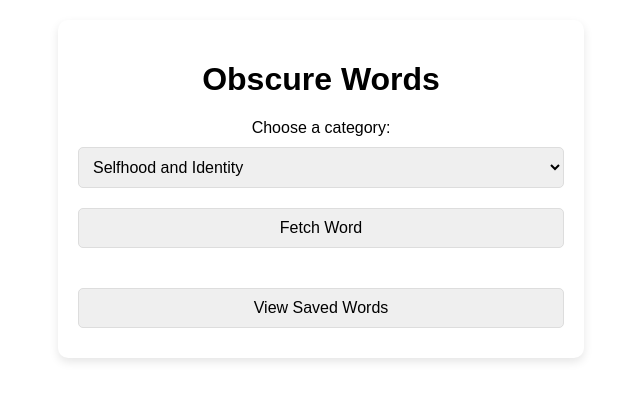
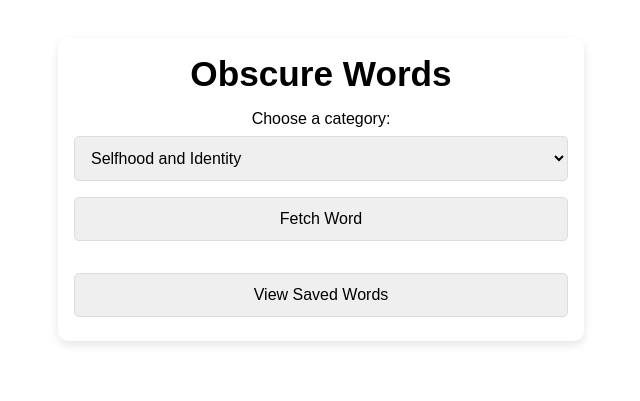
Before and after one commit to faith-gow/final2, a website with bundled scripts: page index.html in a window 1280 px wide. Shown: the part 211-612 px from the top of the page, without its empty margins (319-959 px from the left). Built offline with nearby package versions, Linux system fonts and the light colour scheme.

Commit message:
accessibility

```diff
--- a/index.html
+++ b/index.html
@@ -4,49 +4,7 @@
   <meta charset="UTF-8">
   <meta name="viewport" content="width=device-width, initial-scale=1.0">
   <title>Obscure Words App</title>
-  <style>
-    body {
-      font-family: Arial, sans-serif;
-      margin: 0;
-      padding: 0;
-      display: flex;
-      flex-direction: column;
-      align-items: center;
-      justify-content: center;
-      height: 100vh;
-      background-size: cover;
-      background-position: center;
-    }
-
-    .container {
-      text-align: center;
-      max-width: 600px;
-      padding: 20px;
-      background: white;
-      border-radius: 10px;
-      box-shadow: 0 4px 10px rgba(0, 0, 0, 0.1);
-      z-index: 1;
-    }
-
-    select, button {
-      margin: 10px 0;
-      padding: 10px;
-      width: 100%;
-      border: 1px solid #ddd;
-      border-radius: 5px;
-      font-size: 16px;
-    }
-
-    .word, .definition {
-      margin: 20px 0;
-      font-size: 24px;
-      font-weight: bold;
-    }
-
-    .error {
-      color: red;
-    }
-  </style>
+  <link rel="stylesheet" href="styles.css">
 </head>
 <body>
   <!-- Main landmark -->
--- /dev/null
+++ b/styles.css
@@ -0,0 +1,75 @@
+/* Reset styles */
+* {
+    margin: 0;
+    padding: 0;
+    box-sizing: border-box;
+  }
+
+  body {
+    font-family: Arial, sans-serif;
+    display: flex;
+    align-items: center;
+    justify-content: center;
+    min-height: 100vh;
+    margin: 0;
+    padding: 0;
+    background-size: cover;
+    background-position: center;
+  }
+
+  .container {
+    text-align: center;
+    max-width: 400px; /* Adjusted for mobile screen size */
+    padding: 16px; /* Reduced padding for smaller screens */
+    background: white;
+    border-radius: 10px;
+    box-shadow: 0 4px 10px rgba(0, 0, 0, 0.1);
+  }
+
+  h1 {
+    font-size: 1.5rem; /* Reduced font size for smaller screens */
+    margin-bottom: 16px; /* Adjusted margin */
+  }
+
+  select, button {
+    margin: 8px 0;
+    padding: 8px; /* Reduced padding for smaller screens */
+    width: 100%;
+    border: 1px solid #ddd;
+    border-radius: 5px;
+    font-size: 14px; /* Reduced font size */
+  }
+
+  .word, .definition {
+    margin: 16px 0;
+    font-size: 1.2rem; /* Reduced font size */
+    font-weight: bold;
+  }
+
+  .error {
+    color: red;
+    font-size: 0.8rem; /* Reduced font size */
+  }
+
+  @media (min-width: 768px) {
+    body {
+      padding: 40px;
+    }
+
+    .container {
+      max-width: 600px; /* Increased width for larger screens */
+    }
+
+    h1 {
+      font-size: 2.2rem;
+    }
+
+    select, button {
+      padding: 12px; /* Increased padding for larger screens */
+      font-size: 16px; /* Larger font size */
+    }
+
+    .word, .definition {
+      font-size: 1.8rem;
+    }
+  }
```
